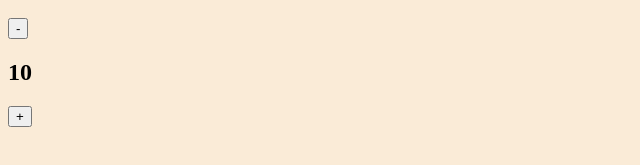
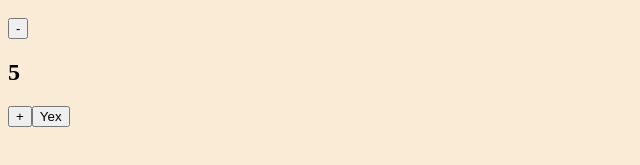
Before and after one commit to donthomas010/fullstack2, a React (Vite) app in the folder react-chef/: page / in a window 1280 px wide. Shown: the part 169-334 px from the top of the page, without its empty margins (0-640 px from the left). Built offline with nearby package versions, Linux system fonts and the light colour scheme.

Commit message:
1.8.31 commit

```diff
--- a/react-chef/src/Content.jsx
+++ b/react-chef/src/Content.jsx
@@ -22,15 +22,30 @@ export default function Content(){
         func("Definitely")
     }
 
-    const [count, setCount] = React.useState(10)
+    // const [count, setCount] = React.useState(10)
+    // function add(){
+    //     setCount(prevCount => prevCount + 1)
+    // }
+
+    // function minus(){
+    //     setCount(prevCount => prevCount - 1)
+    // }
+
+    const [count, setCount] = React.useState(5)
 
     function add(){
-        setCount(count+1)
+        setCount(prevCount => prevCount + 2)
+    }
+
+    function minus(){
+        setCount(prevCount => prevCount - 2)
     }
 
 
-    function minus(){
-        setCount(count-1)
+    const [isGoing, setIsGoing] = React.useState(true)
+
+    function clickState(){
+        setIsGoing(prevIsGoing => !prevIsGoing )
     }
 
     return(
@@ -47,6 +62,7 @@ export default function Content(){
                 <button onClick={minus}>-</button>
                 <h2>{count}</h2>
                 <button onClick={add}>+</button>
+                <button className="value" onClick={clickState}>{isGoing ? "Yex" : "No"}</button>
             </div>
         </main>
     )
```
